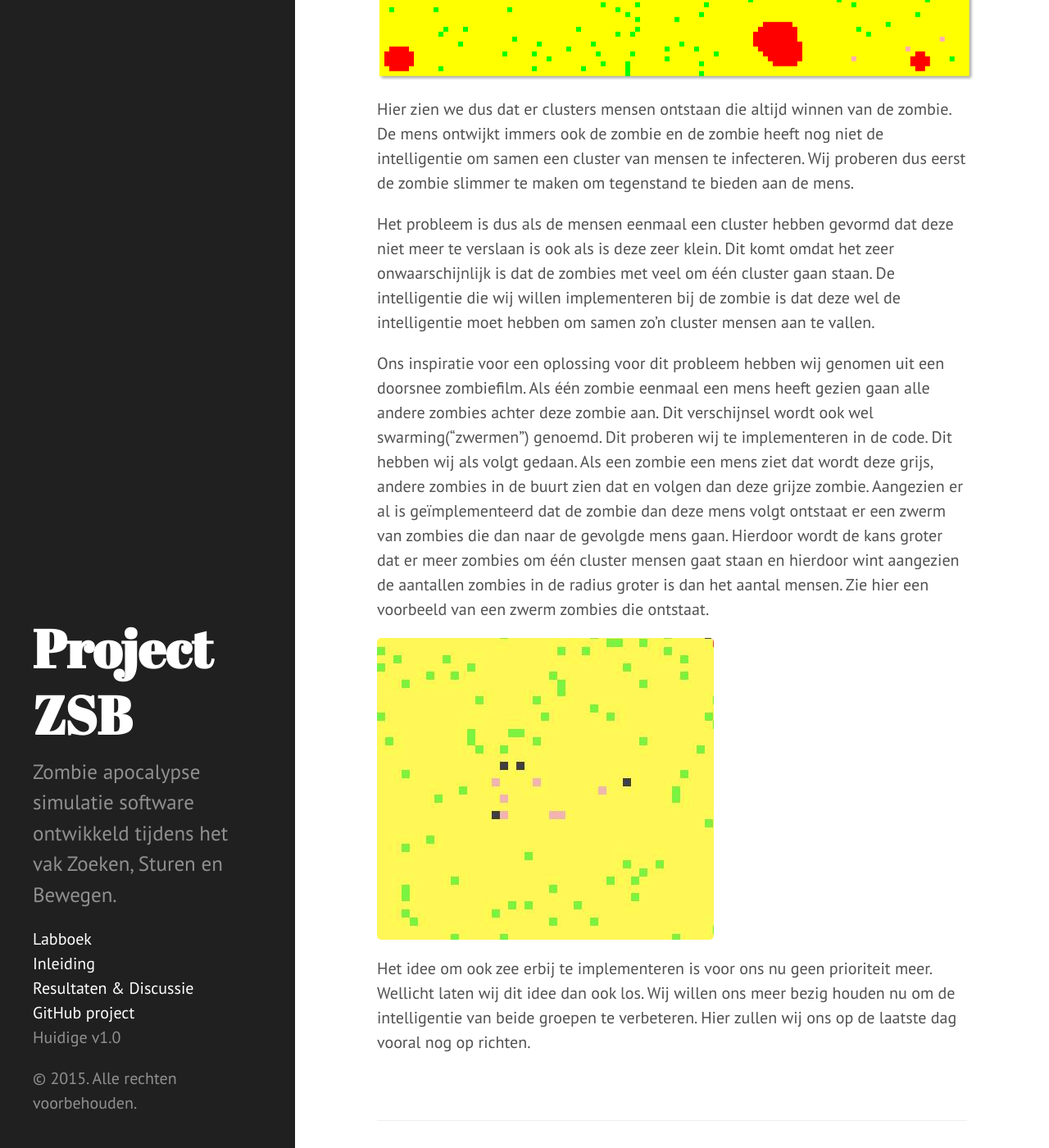
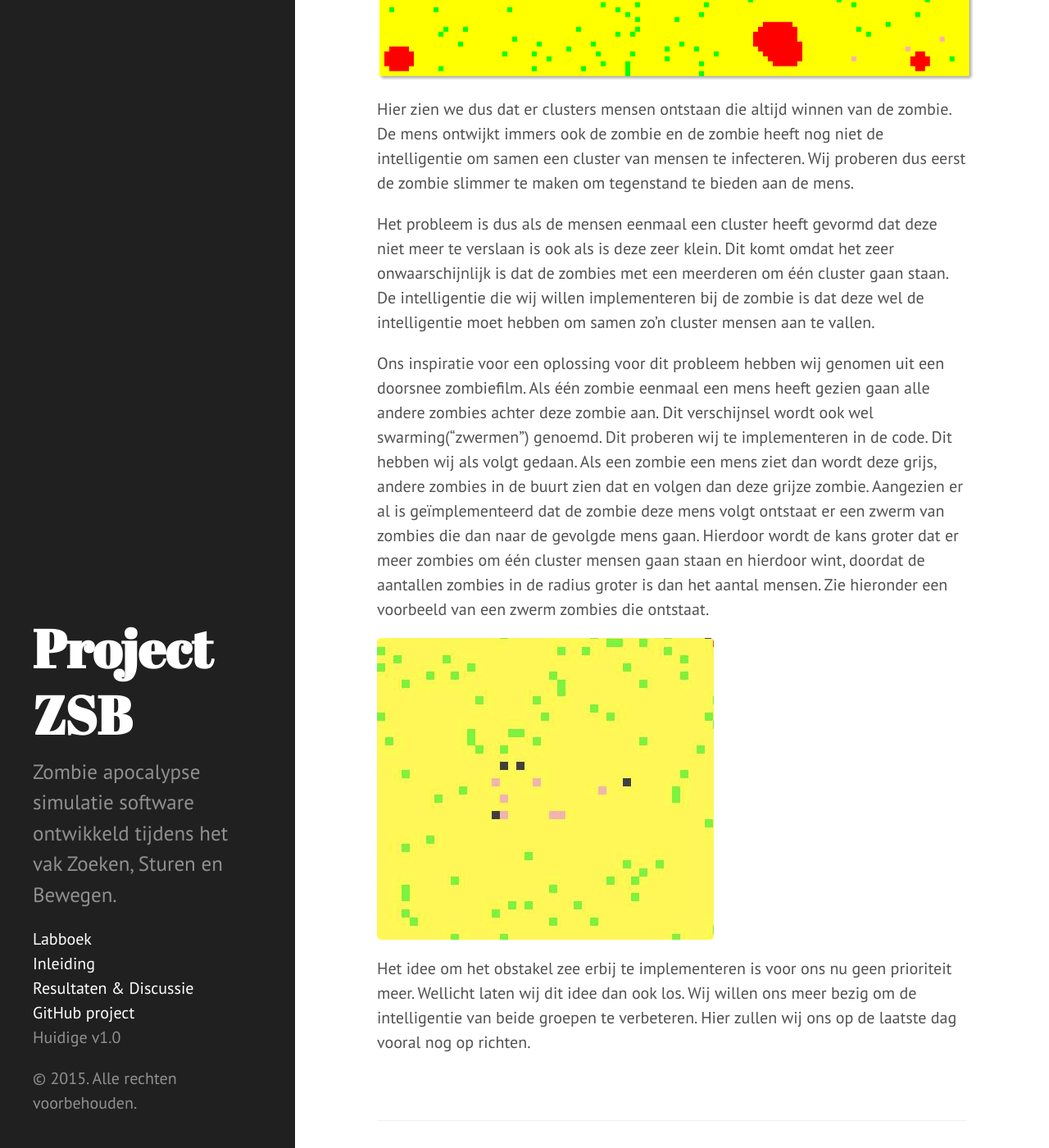
Before and after one commit to zombiea-apocalypse-sim/zombiea-apocalypse-sim.github.io, a Jekyll site: the page built from _posts/2015-06-25-dag4.md, in a window 1280 px wide and 1400 px high, scrolled down 1467 px. Shown: the whole window at 82% size. Built offline with Jekyll 4.4.1, drawn with Linux system fonts in a browser that asks for light colours; Markdown is read by kramdown in place of the engine named in the settings.

Commit message:
dag4 af soort van

```diff
--- a/_posts/2015-06-25-dag4.md
+++ b/_posts/2015-06-25-dag4.md
@@ -19,10 +19,10 @@ Nu de infectie methode goed is proberen we meer intelligentie te implementeren i
 
 Hier zien we dus dat er clusters mensen ontstaan die altijd winnen van de zombie. De mens ontwijkt immers ook de zombie en de zombie heeft nog niet de intelligentie om samen een cluster van mensen te infecteren. Wij proberen dus eerst de zombie slimmer te maken om tegenstand te bieden aan de mens.
 
-Het probleem is dus als de mensen eenmaal een cluster hebben gevormd dat deze niet meer te verslaan is ook als is deze zeer klein. Dit komt omdat het zeer onwaarschijnlijk is dat de zombies met veel om één cluster gaan staan. De intelligentie die wij willen implementeren bij de zombie is dat deze wel de intelligentie moet hebben om samen zo’n cluster mensen aan te vallen.
+Het probleem is dus als de mensen eenmaal een cluster heeft gevormd dat deze niet meer te verslaan is ook als is deze zeer klein. Dit komt omdat het zeer onwaarschijnlijk is dat de zombies met een meerderen om één cluster gaan staan. De intelligentie die wij willen implementeren bij de zombie is dat deze wel de intelligentie moet hebben om samen zo’n cluster mensen aan te vallen.
 
-Ons inspiratie voor een oplossing voor dit probleem hebben wij genomen uit een doorsnee zombiefilm. Als één zombie eenmaal een mens heeft gezien gaan alle andere zombies achter deze zombie aan. Dit verschijnsel wordt ook wel swarming(“zwermen”) genoemd. Dit proberen wij te implementeren in de code. Dit hebben wij als volgt gedaan. Als een zombie een mens ziet dat wordt deze grijs, andere zombies in de buurt zien dat en volgen dan deze grijze zombie. Aangezien er al is geïmplementeerd dat de zombie dan deze mens volgt ontstaat er een zwerm van zombies die dan naar de gevolgde mens gaan. Hierdoor wordt de kans groter dat er meer zombies om één cluster mensen gaat staan en hierdoor wint aangezien de aantallen zombies in de radius groter is dan het aantal mensen. Zie hier een voorbeeld van een zwerm zombies die ontstaat.
+Ons inspiratie voor een oplossing voor dit probleem hebben wij genomen uit een doorsnee zombiefilm. Als één zombie eenmaal een mens heeft gezien gaan alle andere zombies achter deze zombie aan. Dit verschijnsel wordt ook wel swarming(“zwermen”) genoemd. Dit proberen wij te implementeren in de code. Dit hebben wij als volgt gedaan. Als een zombie een mens ziet dan wordt deze grijs, andere zombies in de buurt zien dat en volgen dan deze grijze zombie. Aangezien er al is geïmplementeerd dat de zombie deze mens volgt ontstaat er een zwerm van zombies die dan naar de gevolgde mens gaan. Hierdoor wordt de kans groter dat er meer zombies om één cluster mensen gaan staan en hierdoor wint, doordat de aantallen zombies in de radius groter is dan het aantal mensen. Zie hieronder een voorbeeld van een zwerm zombies die ontstaat.
 
 ![Zwerm zombies](https://raw.githubusercontent.com/zombiea-apocalypse-sim/zombiea-apocalypse-sim.github.io/master/public/assets/figuur3.jpg "Zwerm zombies")
 
-Het idee om ook zee erbij te implementeren is voor ons nu geen prioriteit meer. Wellicht laten wij dit idee dan ook los. Wij willen ons meer bezig houden nu om de intelligentie van beide groepen te verbeteren. Hier zullen wij ons op de laatste dag vooral nog op richten.
+Het idee om het obstakel zee erbij te implementeren is voor ons nu geen prioriteit meer. Wellicht laten wij dit idee dan ook los. Wij willen ons meer bezig om de intelligentie van beide groepen te verbeteren. Hier zullen wij ons op de laatste dag vooral nog op richten.
```
